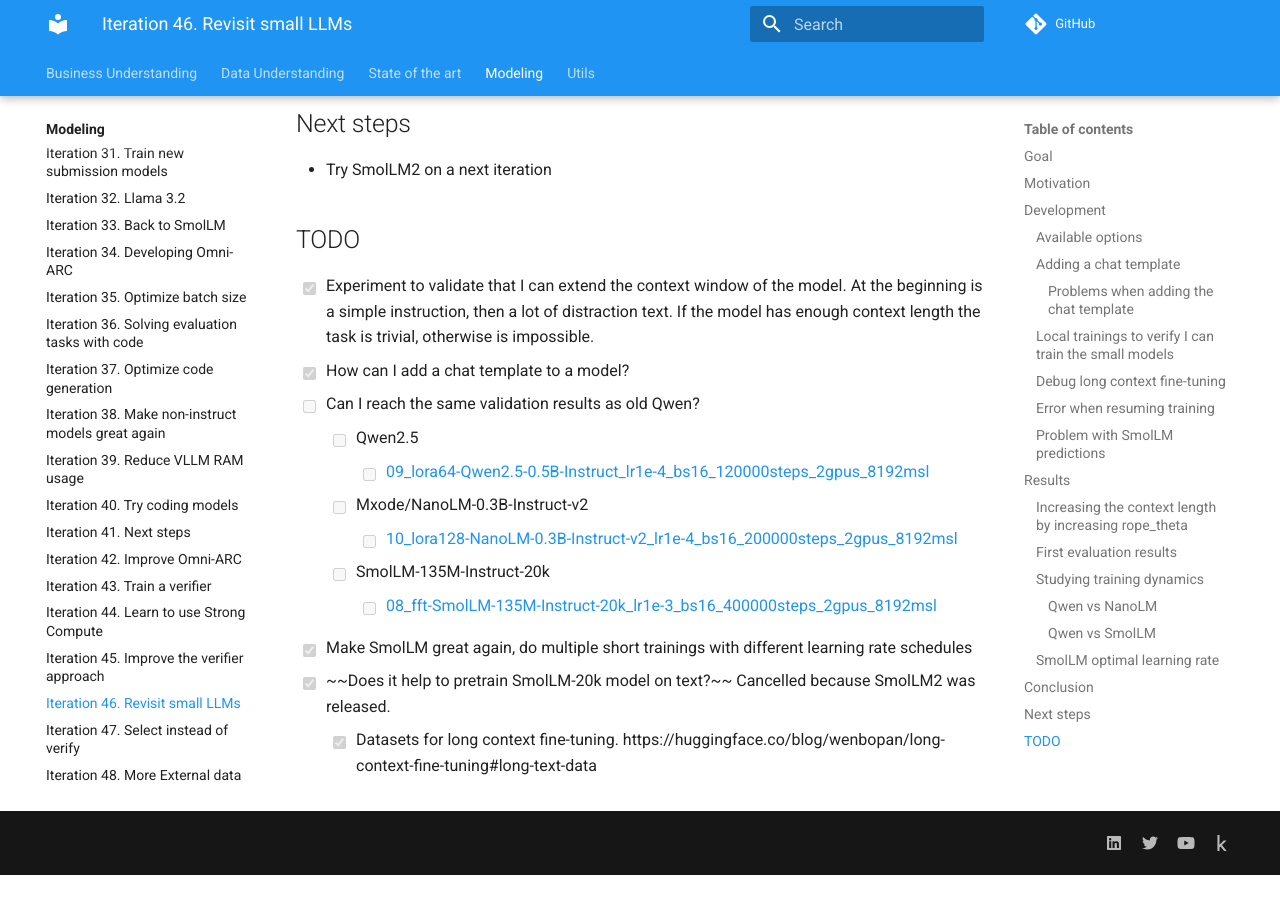
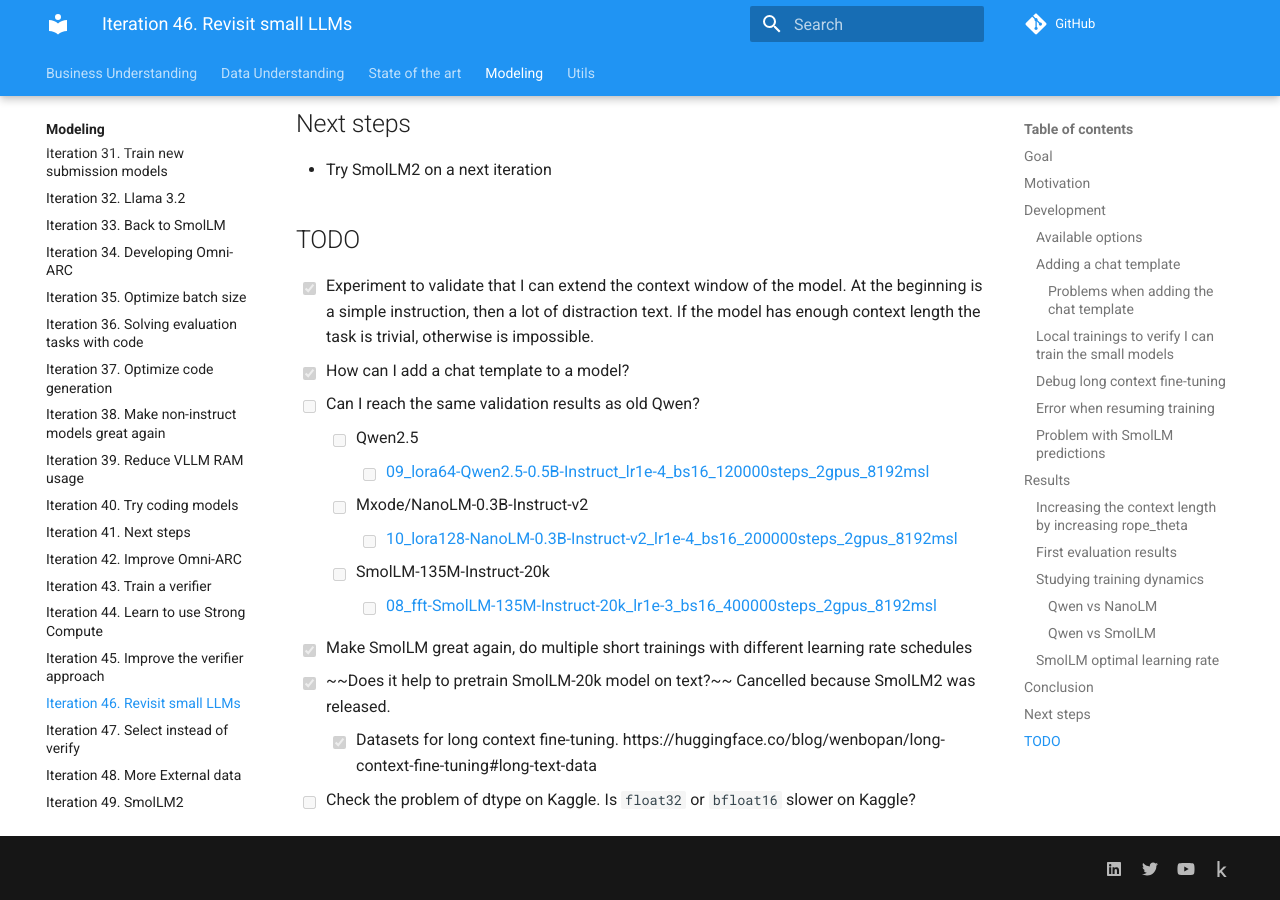
Before and after one commit to zhengjunyao-work/arc24, an MkDocs documentation site: the page built from docs/modeling/Iteration_46_revisit_small_llms.md, in a window 1280 px wide and 900 px high, scrolled down 6965 px. Built offline with MkDocs 1.6.1 and Material for MkDocs 9.7.7, drawn with Linux system fonts in a browser that asks for light colours; comment, search, counter and statistics services are not loaded; before the commit the page ends 7840 px from its top, so only the background shows below that.

Commit message:
updated documentation

```diff
--- a/docs/modeling/Iteration_46_revisit_small_llms.md
+++ b/docs/modeling/Iteration_46_revisit_small_llms.md
@@ -338,3 +338,4 @@
 - [x] Make SmolLM great again, do multiple short trainings with different learning rate schedules
 - [x] ~~Does it help to pretrain SmolLM-20k model on text?~~ Cancelled because SmolLM2 was released.
   - [x] Datasets for long context fine-tuning. https://huggingface.co/blog/wenbopan/long-context-fine-tuning#long-text-data
+- [ ] Check the problem of dtype on Kaggle. Is `float32` or `bfloat16` slower on Kaggle?
```
